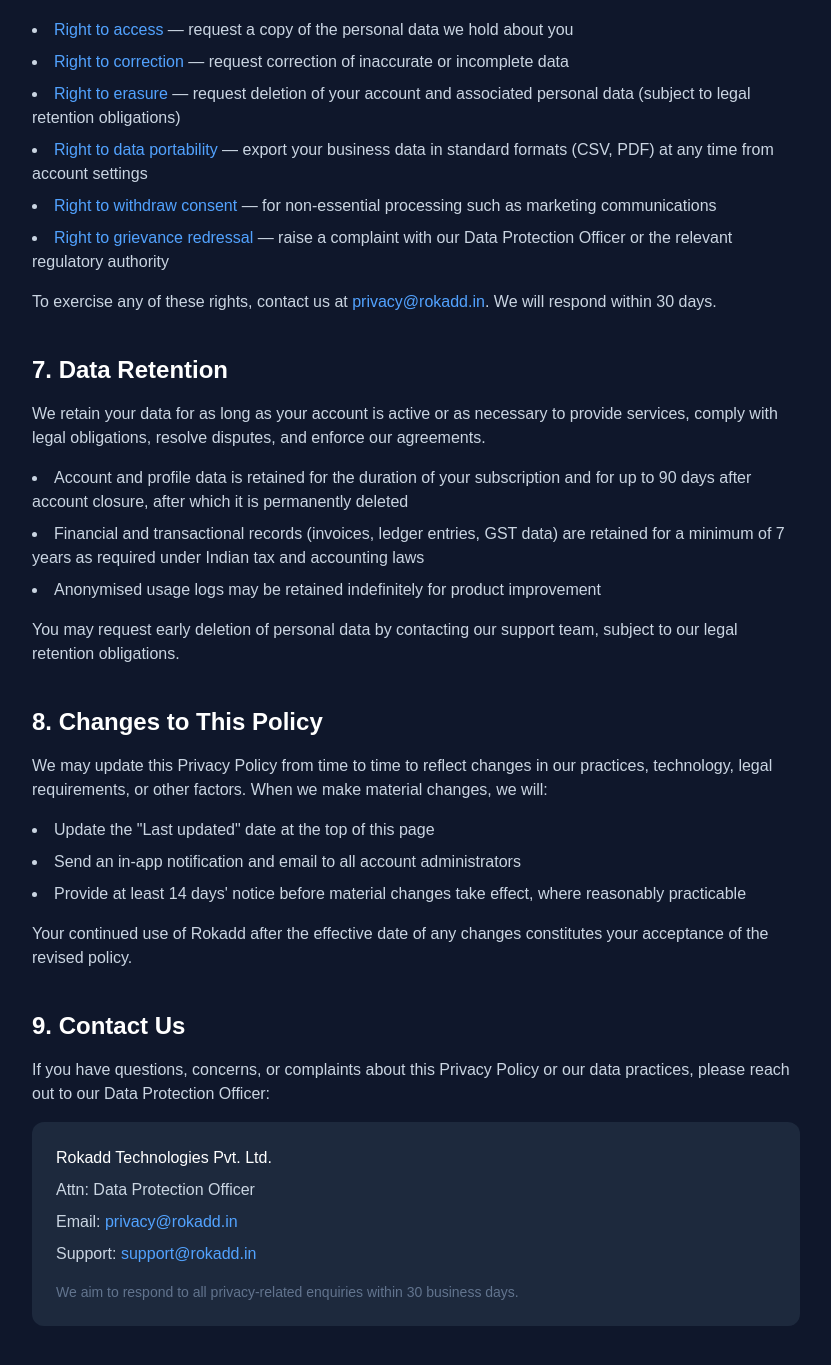
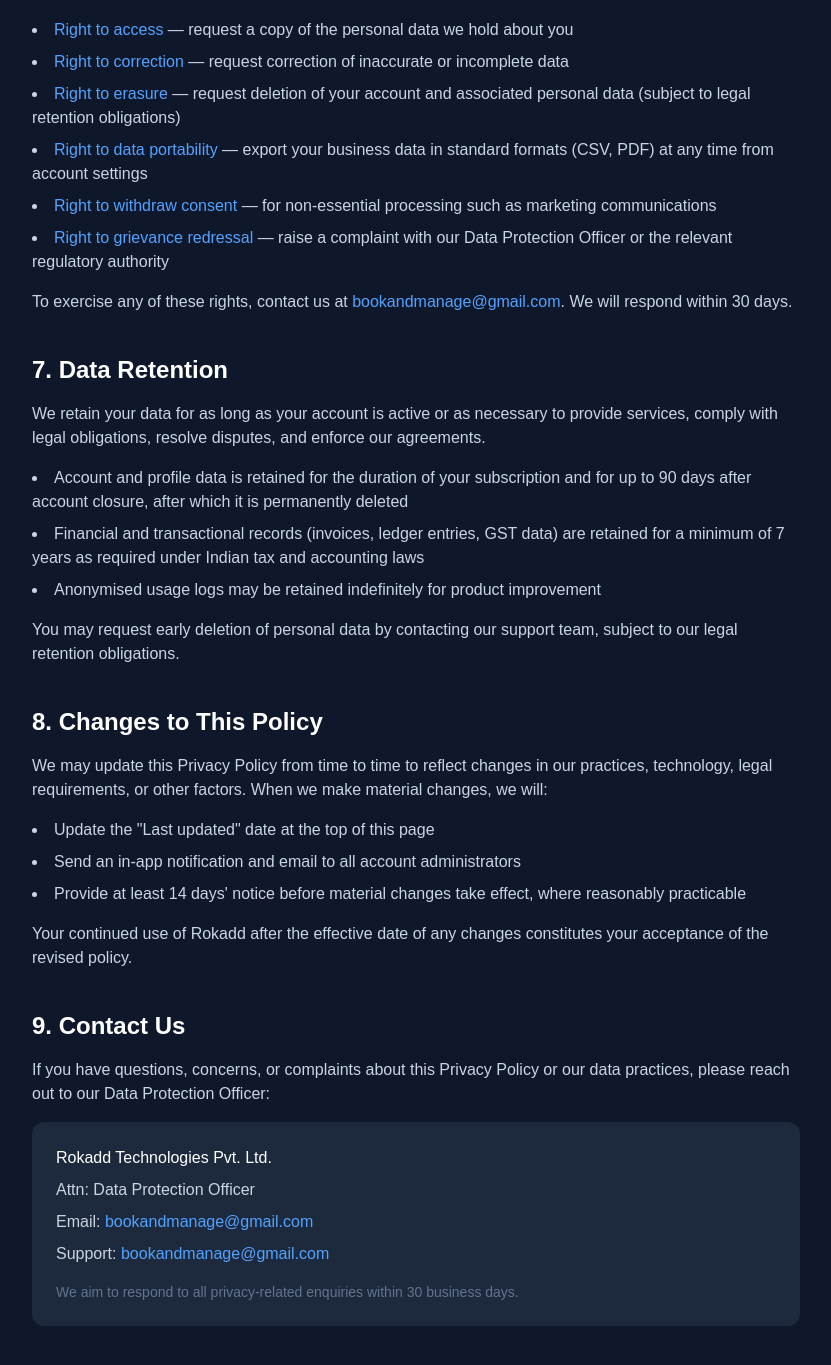
Before and after one commit to bnm15012/rokadd, a Next.js app: page /privacy in a window 1280 px wide. Shown: the part 2607-3972 px from the top of the page, without its empty margins (224-1055 px from the left). Built offline with nearby package versions, Linux system fonts and the light colour scheme.

Commit message:
updated contact

```diff
--- a/src/app/(legal)/privacy/page.tsx
+++ b/src/app/(legal)/privacy/page.tsx
@@ -191,8 +191,8 @@
             </ul>
             <p className="text-slate-300 mt-4">
               To exercise any of these rights, contact us at{" "}
-              <a href="mailto:privacy@rokadd.in" className="text-blue-400 hover:underline">
-                privacy@rokadd.in
+              <a href="mailto:bookandmanage@gmail.com" className="text-blue-400 hover:underline">
+                bookandmanage@gmail.com
               </a>
               . We will respond within 30 days.
             </p>
@@ -262,14 +262,14 @@
               <p>Attn: Data Protection Officer</p>
               <p>
                 Email:{" "}
-                <a href="mailto:privacy@rokadd.in" className="text-blue-400 hover:underline">
-                  privacy@rokadd.in
+                <a href="mailto:bookandmanage@gmail.com" className="text-blue-400 hover:underline">
+                  bookandmanage@gmail.com
                 </a>
               </p>
               <p>
                 Support:{" "}
-                <a href="mailto:support@rokadd.in" className="text-blue-400 hover:underline">
-                  support@rokadd.in
+                <a href="mailto:bookandmanage@gmail.com" className="text-blue-400 hover:underline">
+                  bookandmanage@gmail.com
                 </a>
               </p>
               <p className="text-slate-500 text-sm pt-2">
--- a/src/app/(legal)/refund-policy/page.tsx
+++ b/src/app/(legal)/refund-policy/page.tsx
@@ -109,7 +109,7 @@
             <ol className="space-y-3 text-slate-300 list-none">
               {[
                 "Log in to your Rokadd account and navigate to Settings → Billing.",
-                'Click "Request Refund" or contact our support team directly at support@rokadd.in.',
+                'Click "Request Refund" or contact our support team directly at bookandmanage@gmail.com.',
                 "Provide your registered email address, the Razorpay Payment ID (found in your invoice), the reason for the refund request, and any relevant screenshots or context.",
                 "Our team will acknowledge your request within 1 business day.",
               ].map((step, i) => (
@@ -203,8 +203,8 @@
             <div className="rounded-lg bg-slate-800 border border-slate-700 p-5 space-y-2 text-slate-300 text-sm">
               <p>
                 <span className="text-slate-500">Email:</span>{" "}
-                <a href="mailto:support@rokadd.in" className="text-blue-400 hover:underline">
-                  support@rokadd.in
+                <a href="mailto:bookandmanage@gmail.com" className="text-blue-400 hover:underline">
+                  bookandmanage@gmail.com
                 </a>
               </p>
               <p>
```
